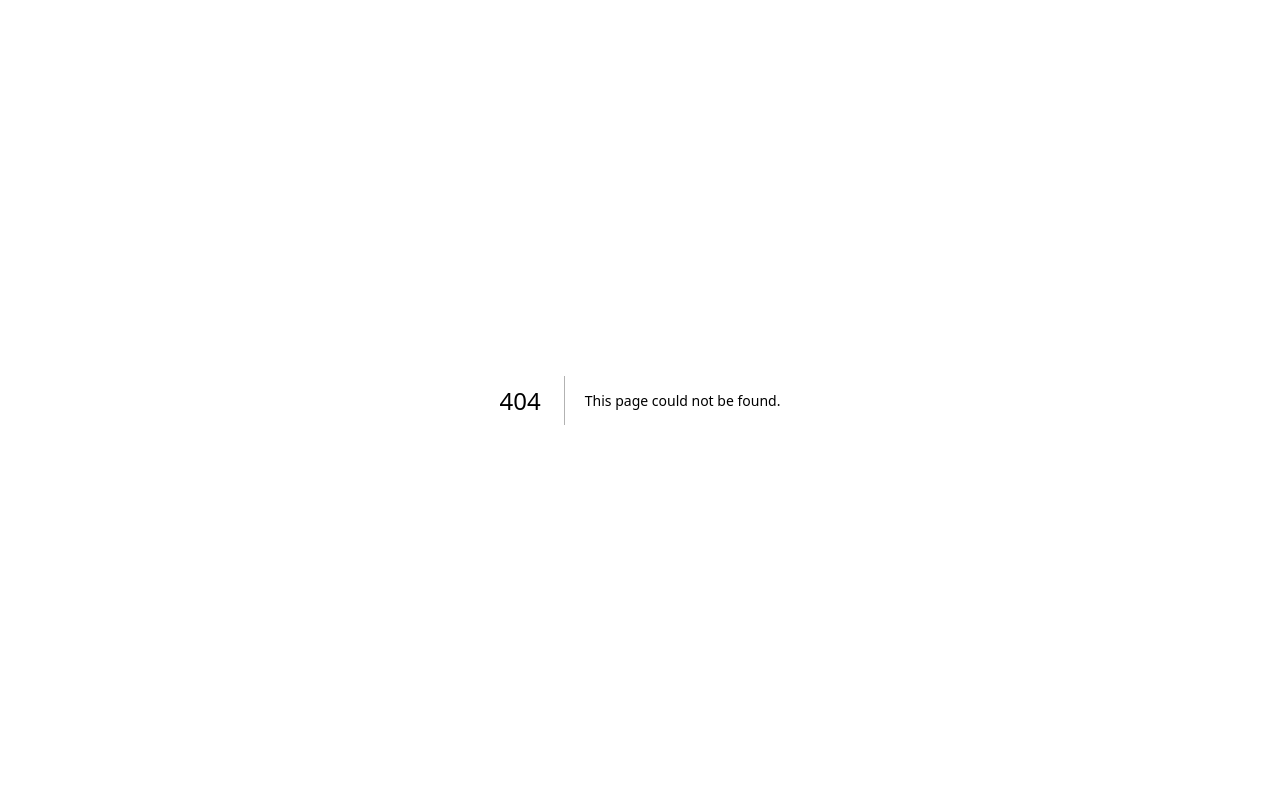
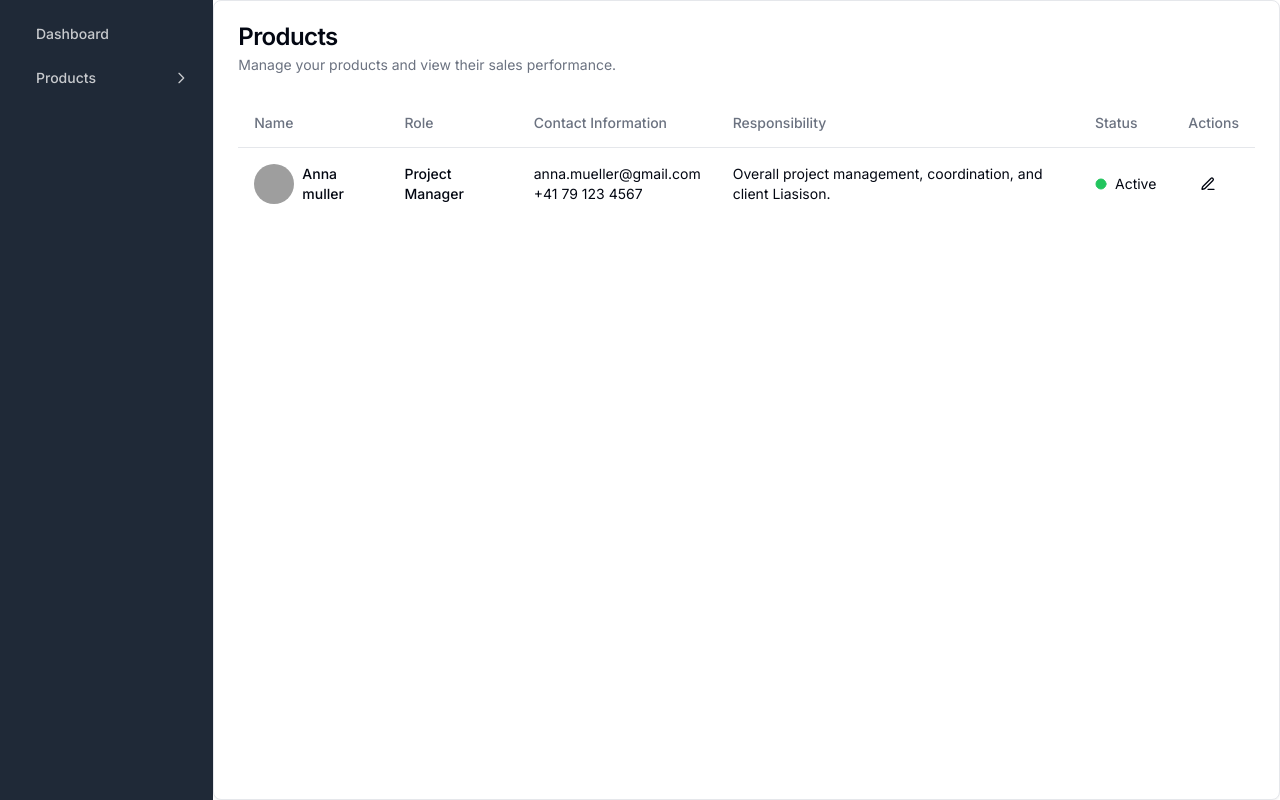
Before and after one commit to ait-varun/Shadcn-components, a Next.js app: page /Dashboard in a window 1280 px wide. Before the commit this address had no page. Built offline with nearby package versions, Linux system fonts and the light colour scheme; grey boxes are pictures that could not be loaded.

Commit message:
updated dashboard

```diff
--- a/src/app/Contact/page.tsx
+++ /dev/null
@@ -1,7 +0,0 @@
-export default function Contact() {
-  return (
-    <>
-      <h1>Contact</h1>
-    </>
-  );
-}
--- a/src/app/Contact/layout.tsx
+++ b/src/app/Dashboard/layout.tsx
@@ -1,10 +1,10 @@
 import { Metadata } from "next";
 export const metadata: Metadata = {
-  title: "Contact",
+  title: "Dashboard",
   description: "...",
 };
 
-export default function ContactLayout({
+export default function DashboardLayout({
   children,
 }: {
   children: React.ReactNode;
--- /dev/null
+++ b/src/app/Dashboard/page.tsx
@@ -0,0 +1,13 @@
+import Products from "@/components/Products";
+import SidebarMenu from "@/components/Sidebar-menu";
+
+export default function Contact() {
+  return (
+    <>
+      <div className="flex">
+        <SidebarMenu />
+        <Products />
+      </div>
+    </>
+  );
+}
--- a/src/components/Another-form.tsx
+++ b/src/components/Another-form.tsx
@@ -54,9 +54,9 @@ export default function AnotherForm() {
       // Simulate a 5-second loading state
       setTimeout(() => {
         setIsLoading(false);
-        router.push("/Contact");
+        router.push("/Dashboard");
         form.reset();
-      }, 5000);
+      }, 3000);
     } else {
       // Simulate a 5-second loading state
       setTimeout(() => {
--- a/src/components/Sidebar-menu.tsx
+++ b/src/components/Sidebar-menu.tsx
@@ -4,7 +4,7 @@ export default function SidebarMenu() {
   return (
     <>
       {/* Sidebar */}
-      <div className="w-64 bg-gray-800 h-screen">
+      <div className="w-64 bg-gray-800 h-dvh">
         <div className="py-4 px-3">
           {/* Main Menu Items */}
           <ul className="space-y-2">
```
